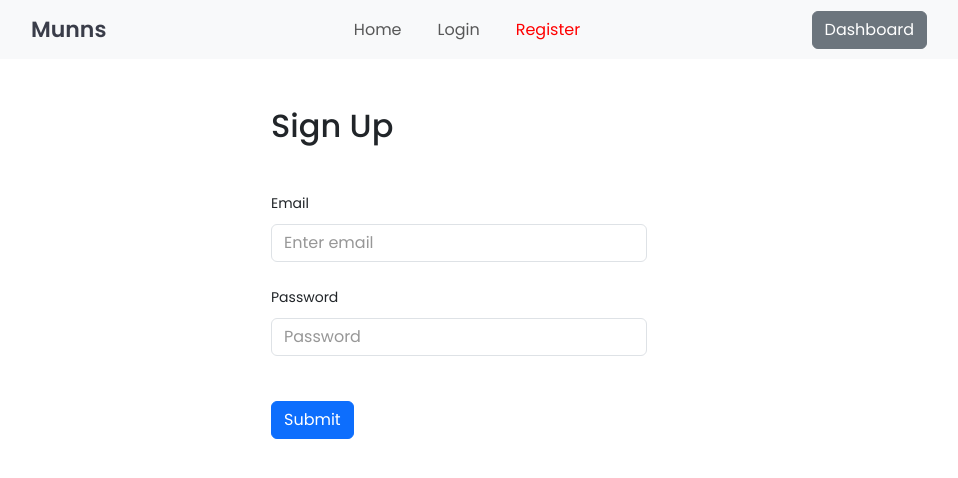
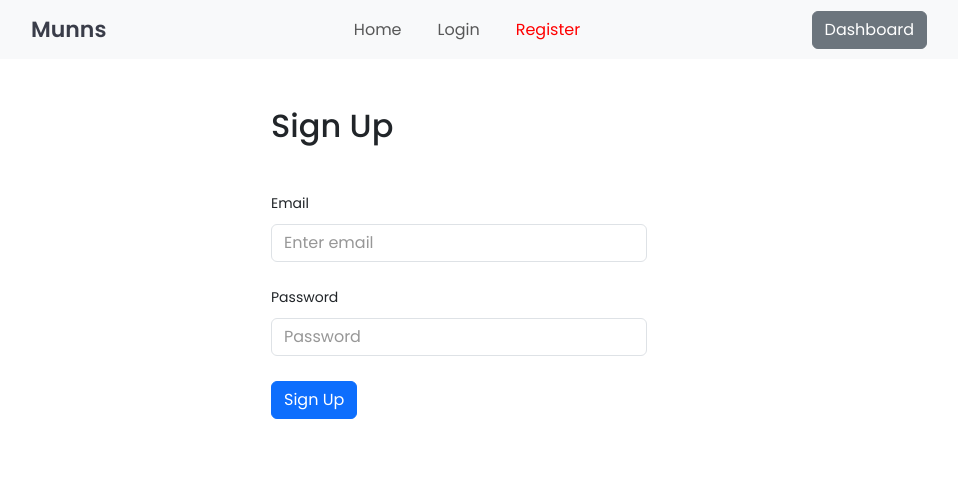
Before and after one commit to free-guru/vue-firebase-auth, a Vue app: page /register in a window 1280 px wide. Shown: the top 478 px of the page, without its empty margins (181-1139 px from the left). Built offline with nearby package versions, Linux system fonts and the light colour scheme.

Commit message:
sign up for now  --done

```diff
--- a/src/pages/SignUp.vue
+++ b/src/pages/SignUp.vue
@@ -31,7 +31,10 @@
               >password should not be less than 6 char</small
             >
           </div>
-          <button class="btn btn-primary">Submit</button>
+          <p class="text-danger" v-if="error">{{ error }}</p>
+          <button class="btn btn-primary mt-0">
+            {{ isLoading ? "Creating Account" : "Sign Up" }}
+          </button>
         </form>
       </div>
     </div>
@@ -68,11 +71,14 @@ export default {
         return;
       }
       this.isLoading = true;
-      await this.$store.dispatch("signup", {
-        email: this.email,
-        password: this.password,
-      });
-
+      try {
+        await this.$store.dispatch("signup", {
+          email: this.email,
+          password: this.password,
+        });
+      } catch (err) {
+        this.error = err.message || "Failed to register, Try again.";
+      }
       this.isLoading = false;
 
       // this.$router.replace("/dashboard");
--- a/src/store/modules/auth/actions.js
+++ b/src/store/modules/auth/actions.js
@@ -16,7 +16,10 @@ export default {
 
     if (!response.ok) {
       // Error
-      console.log("error");
+      const error = new Error(
+        responseData.message || "Failded to authenticate"
+      );
+      throw error;
     }
 
     context.commit("setUser", {
@@ -25,5 +28,4 @@ export default {
       tokenExpiration: responseData.expiresIn,
     });
   },
-
 };
```
